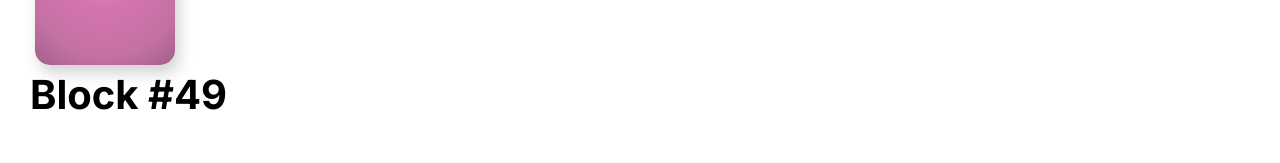
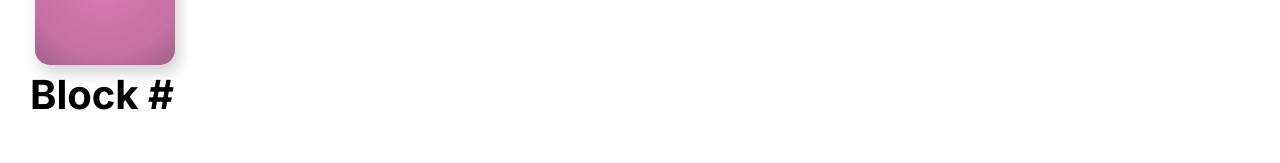
Before and after one commit to easwarinair/FairFlowAccounts-FrontEnd, a Next.js app: page /blocks in a window 1280 px wide. Shown: the part 222-385 px from the top of the page. Built offline with nearby package versions, Linux system fonts and the light colour scheme.

Commit message:
Update page.js

```diff
--- a/src/app/blocks/page.js
+++ b/src/app/blocks/page.js
@@ -2,8 +2,11 @@
 
 import { useState } from "react";
 import "./styles.css";
+import { useRouter } from 'next/router';
 
 export default function Page() {
+  const router = useRouter();
+  const { blockId } = router.query;
   return (
     <>
       <header className="header">
@@ -27,7 +30,7 @@ export default function Page() {
         <div className="rectangle-container">
           <div className="rounded-rectangle"></div>
         </div>
-        <h3 className="block-heading">Block #49</h3>
+        <h3 className="block-heading">Block #{blockId}</h3>
         <h4 className="block-details">Details</h4>
       </main>
     </>
```
